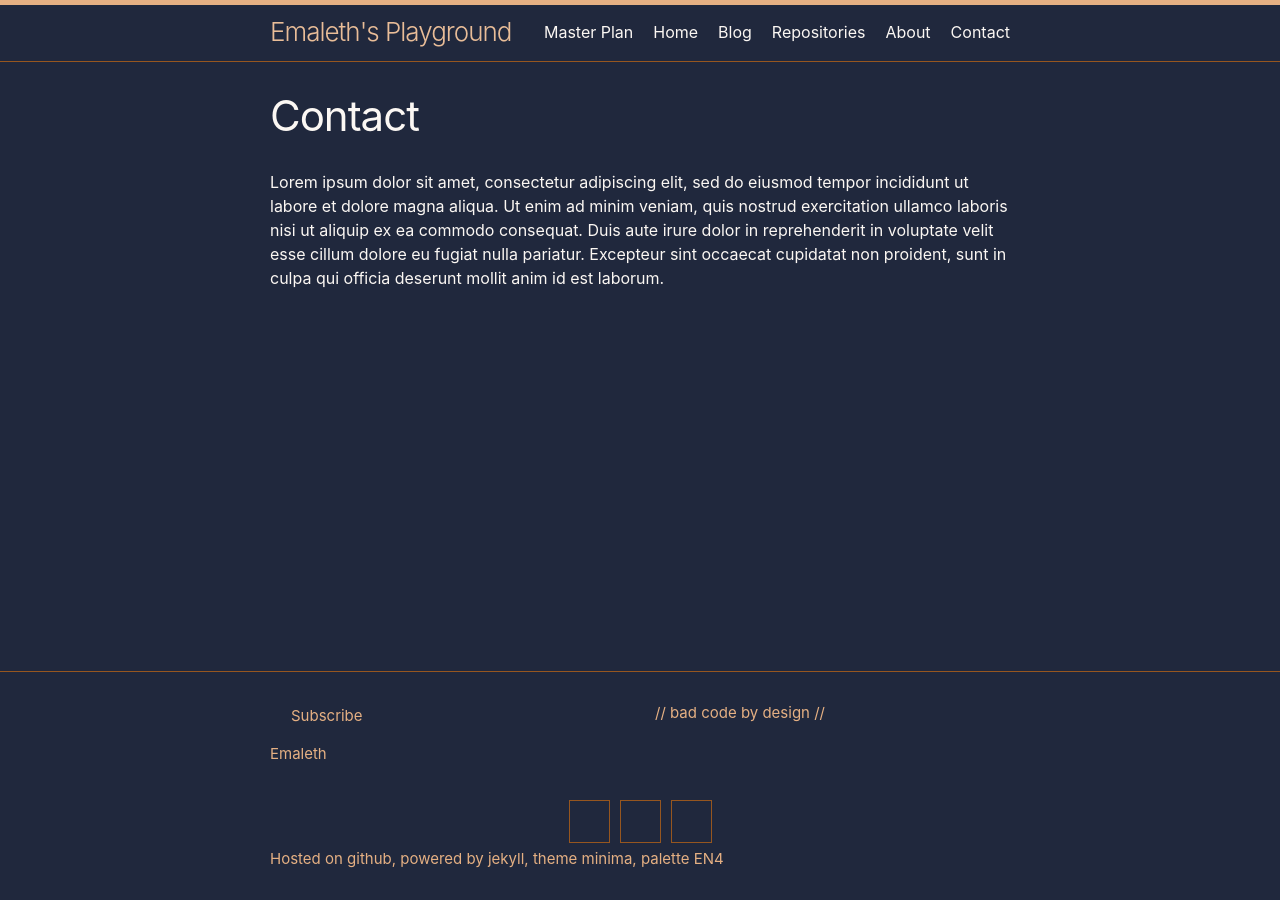
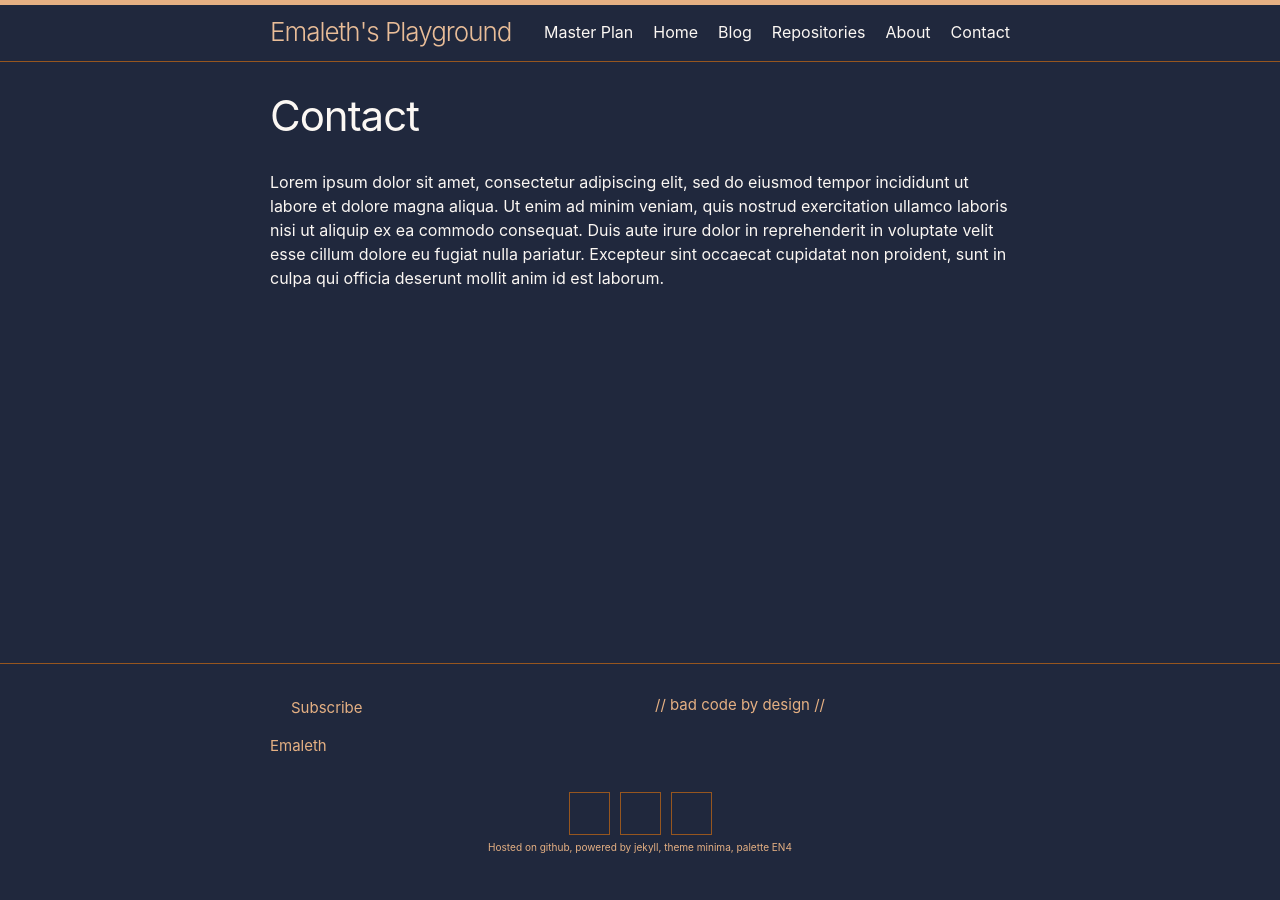
Before and after one commit to Emaleth-BSE/Emaleth-BSE.github.io, a Jekyll site: the page built from _pages/contact.md, in a window 1280 px wide. Built offline with Jekyll 4.4.1, drawn with Linux system fonts in a browser that asks for light colours.

Commit message:
footer test

```diff
--- a/_includes/footer.html
+++ b/_includes/footer.html
@@ -30,7 +30,7 @@
 
     <div class="social-links">
       {%- include social.html -%}
-      Hosted on github, powered by jekyll, theme minima, palette EN4
+      <h6 style="text-align:center">Hosted on github, powered by jekyll, theme minima, palette EN4</h6>
     </div>
 
   </div>
```
